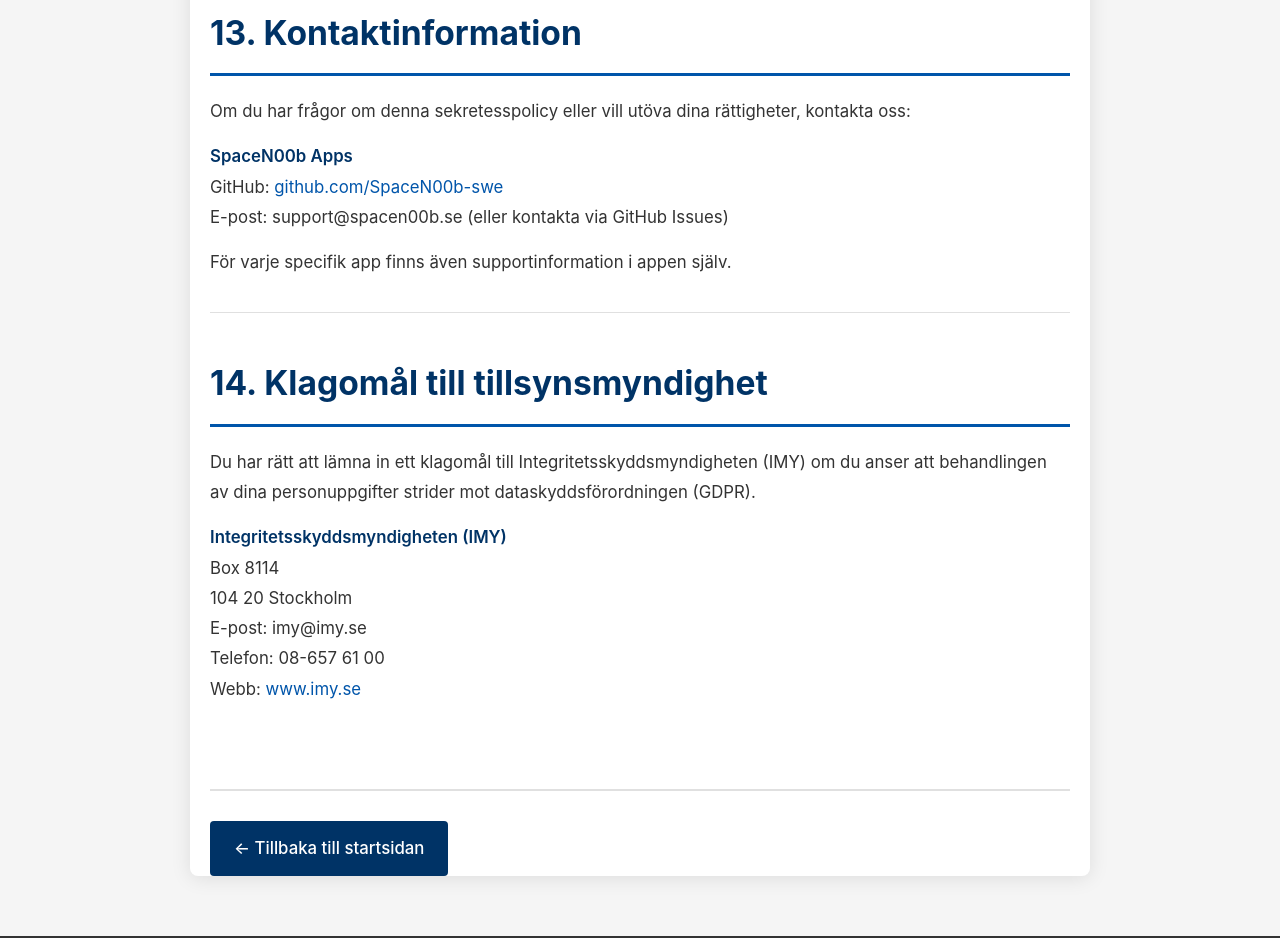
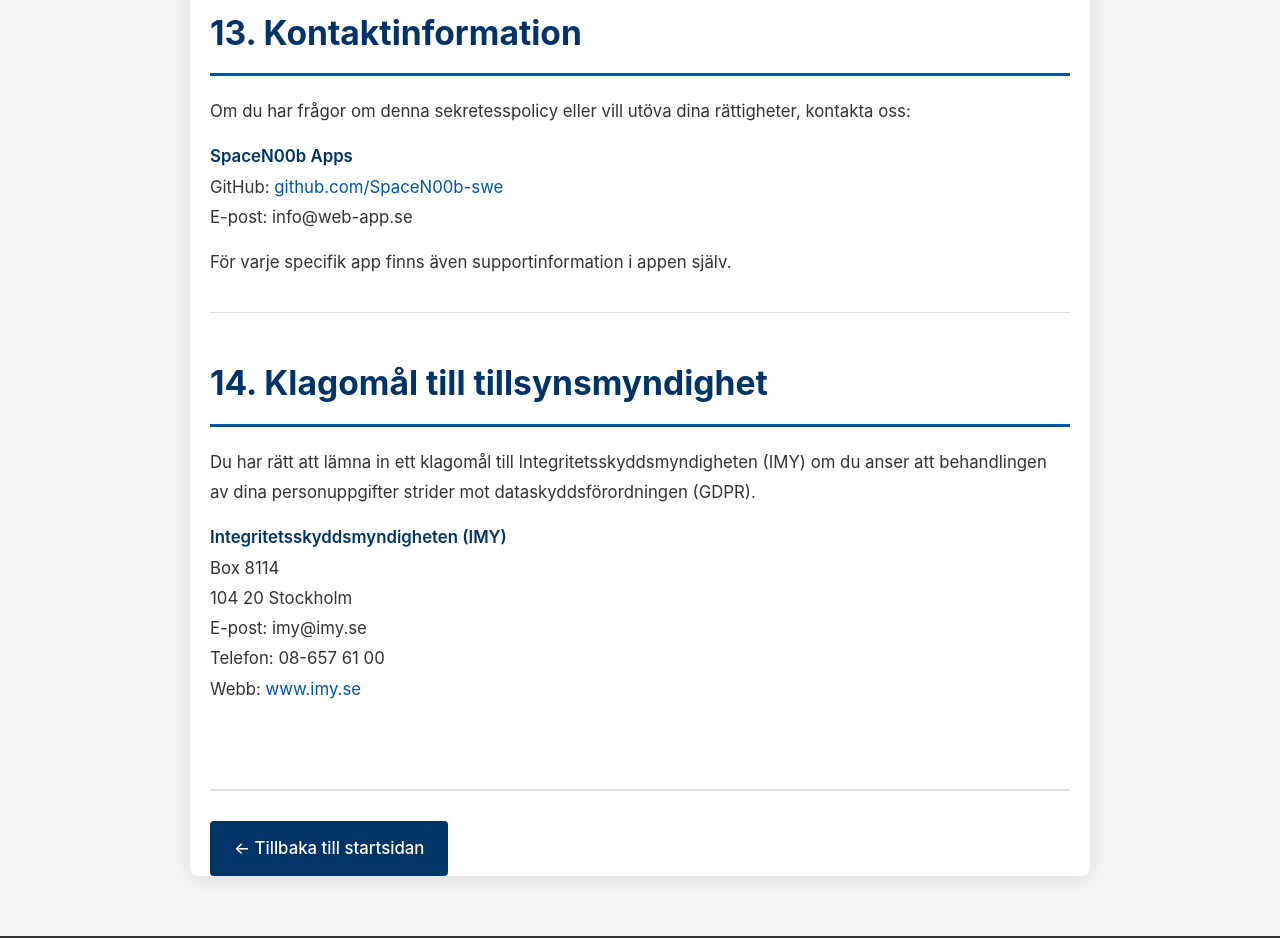
Before and after one commit to SpaceN00b-swe/spacen00b-apps, a plain HTML site: page privacy-policy.html in a window 1280 px wide. Shown: the part 6294-7232 px from the top of the page. Drawn offline with Linux system fonts and the light colour scheme.

Commit message:
Update contact email to info@web-app.se

```diff
--- a/privacy-policy.html
+++ b/privacy-policy.html
@@ -247,7 +247,7 @@
             <p>
                 <strong>SpaceN00b Apps</strong><br>
                 GitHub: <a href="https://github.com/SpaceN00b-swe" target="_blank">github.com/SpaceN00b-swe</a><br>
-                E-post: support@spacen00b.se (eller kontakta via GitHub Issues)
+                E-post: info@web-app.se
             </p>
             <p>
                 För varje specifik app finns även supportinformation i appen själv.
```
